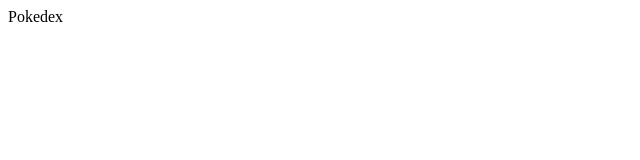
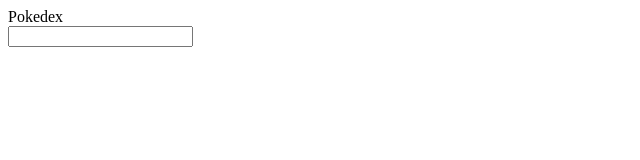
Before and after one commit to programming-notes/pokedex, a React app: page / in a window 1280 px wide. Shown: the top 160 px of the page, without its empty margins (0-640 px from the left). Built offline with nearby package versions, Linux system fonts and the light colour scheme.

Commit message:
Adds Input component

```diff
--- a/src/components/pokemon/PokemonView.tsx
+++ b/src/components/pokemon/PokemonView.tsx
@@ -1,9 +1,14 @@
 import * as React from 'react';
+
+import Input from './UI/Input';
 
 class PokemonView extends React.Component {
     render() {
         return (
-            <div>Pokedex</div>
+            <>
+                <div>Pokedex</div>
+                <Input />
+            </>
         )
     }
 }
--- /dev/null
+++ b/src/components/pokemon/UI/Input.tsx
@@ -0,0 +1,29 @@
+import * as React from 'react'
+
+interface Props {
+    type?:        string,
+    placeholder?: string,
+    value?:       string,
+    onChange?:     (e: React.FormEvent<HTMLInputElement>) => void;
+    style?:       { [attr:string]: string },
+}
+
+const Input = (props: Props) => {
+    const { type, placeholder, value, onChange, style } = props;
+    return (
+        <input
+            style={style}
+            onChange={onChange}
+            value={value}
+            placeholder={placeholder}
+            type={type}
+        />
+    )
+}
+
+Input.defaultProps = {
+    onChange: (e: React.FormEvent<HTMLInputElement>) => console.log(e.currentTarget.value),
+    type: "text"
+}
+
+export default Input;
```
Also changed, not shown: src/components/pokemon/UI/PokemonDescription.tsx (added), src/components/pokemon/UI/PokemonForm.tsx (added), src/components/pokemon/UI/PokemonImage.tsx (added).
